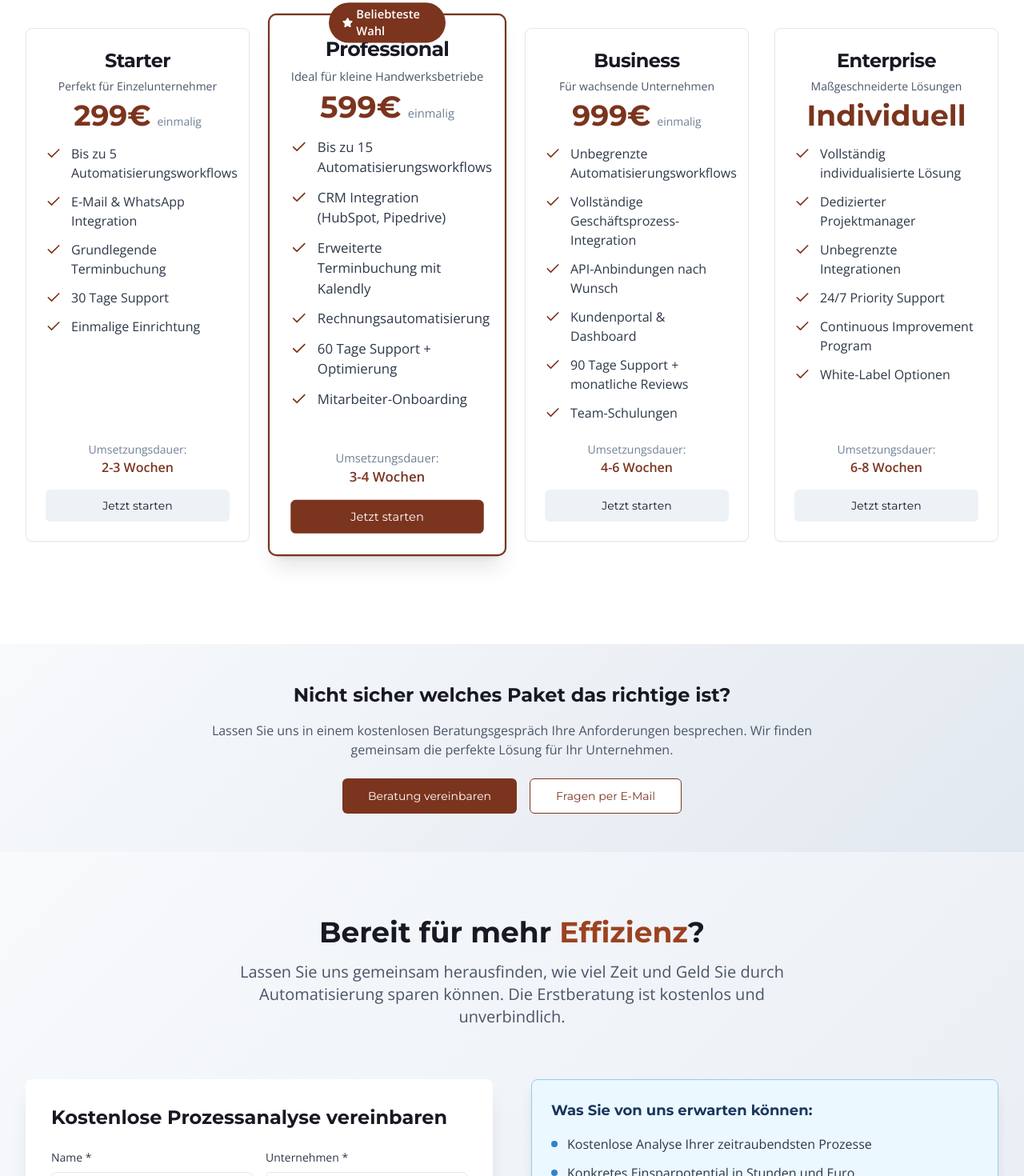
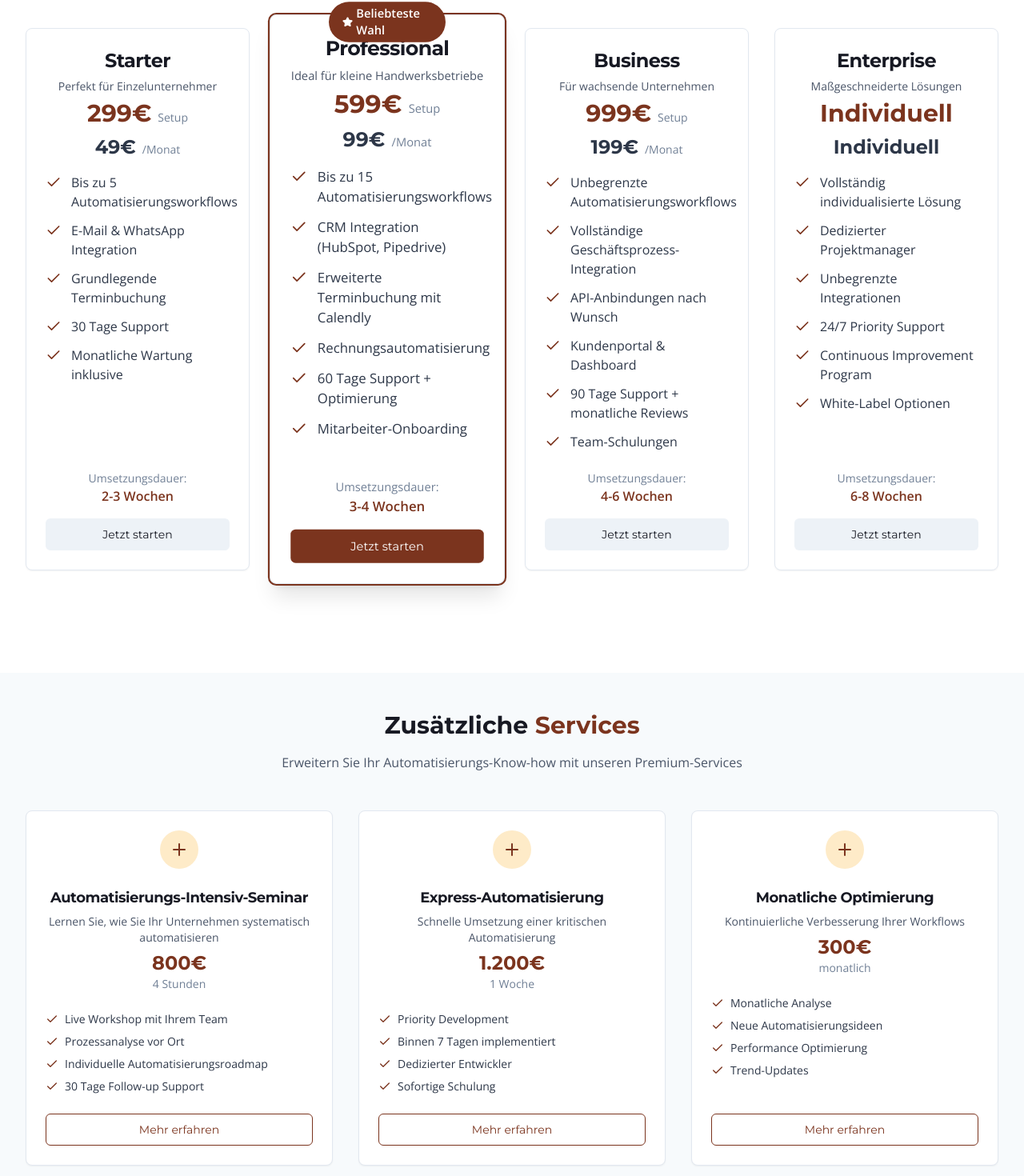
Before and after one commit to jbethke6/workflow-wetterau-automations, a React (Vite) app: page / in a window 1280 px wide. Shown: the part 6980-8450 px from the top of the page at 80% size. Built offline with nearby package versions, Linux system fonts and the light colour scheme.

Commit message:
Refactor: Update pricing and image assets
- Updated pricing structure to include setup and monthly subscription costs.
- Added upsell options to the pricing section.
- Replaced screenshot images with n8n or similar images.
- Replaced existing images with better alternatives.

```diff
--- a/src/components/ContactSection.tsx
+++ b/src/components/ContactSection.tsx
@@ -189,7 +189,7 @@ const ContactSection = () => {
                     variant="outline"
                     className="w-full border-orange-700 text-orange-700 hover:bg-orange-50"
                   >
-                    Kostenlose Analyse anfordern
+                    Analyse anfordern
                   </Button>
                 </div>
 
@@ -261,18 +261,38 @@ const ContactSection = () => {
                 </p>
               </Card>
 
-              {/* n8n Workflow Preview */}
+              {/* Technical Workflow Previews */}
               <Card className="p-4 md:p-6 bg-gray-900 text-white shadow-lg">
                 <h4 className="text-base md:text-lg font-bold mb-3">
-                  🔧 Live Workflow Beispiel
+                  🔧 Live Workflow Beispiele
                 </h4>
-                <img
-                  src="/lovable-uploads/386cff32-acdb-40b5-aa40-6416bb2aa575.png"
-                  alt="n8n Workflow Beispiel - Datei-Automatisierung mit Google Drive und Supabase"
-                  className="w-full h-32 md:h-40 object-cover rounded-lg mb-3"
-                />
-                <p className="text-gray-300 text-xs md:text-sm">
-                  So könnte Ihr automatisierter Workflow aussehen - von der Datei-Erstellung bis zur intelligenten Verarbeitung.
+
+                <div className="space-y-4">
+                  <div>
+                    <img
+                      src="/lovable-uploads/e61e520c-4f9d-44be-930d-97394a0103d3.png"
+                      alt="Code-Automatisierung Workflow"
+                      className="w-full h-24 object-cover rounded-lg mb-2"
+                    />
+                    <p className="text-gray-300 text-xs">
+                      Automatisierte Code-Verarbeitung und Datenanalyse
+                    </p>
+                  </div>
+
+                  <div>
+                    <img
+                      src="/lovable-uploads/928e0ad3-4743-4d59-a202-36e4948d1d91.png"
+                      alt="Team-Collaboration Workflow"
+                      className="w-full h-24 object-cover rounded-lg mb-2"
+                    />
+                    <p className="text-gray-300 text-xs">
+                      Workflow für automatisierte Team-Koordination
+                    </p>
+                  </div>
+                </div>
+
+                <p className="text-gray-300 text-xs mt-4">
+                  So könnte Ihr automatisierter Workflow aussehen - von der Datenerfassung bis zur intelligenten Verarbeitung.
                 </p>
               </Card>
             </div>
--- a/src/components/PricingSection.tsx
+++ b/src/components/PricingSection.tsx
@@ -2,7 +2,7 @@
 import React, { useState } from 'react';
 import { Button } from "@/components/ui/button";
 import { Card, CardContent, CardDescription, CardHeader, CardTitle } from "@/components/ui/card";
-import { Check, Star } from 'lucide-react';
+import { Check, Star, Plus } from 'lucide-react';
 import CalendlyBooking from './CalendlyBooking';
 import { useScrollAnimation } from '../hooks/useScrollAnimation';
 
@@ -11,6 +11,7 @@ const PricingSection = () => {
   const { ref: titleRef, isVisible: titleVisible } = useScrollAnimation();
   const { ref: cardsRef, isVisible: cardsVisible } = useScrollAnimation();
   const { ref: ctaRef, isVisible: ctaVisible } = useScrollAnimation();
+  const { ref: upsellRef, isVisible: upsellVisible } = useScrollAnimation();
 
   const openCalendly = () => {
     setIsCalendlyOpen(true);
@@ -23,26 +24,28 @@ const PricingSection = () => {
   const plans = [
     {
       name: "Starter",
-      price: "299€",
+      setupPrice: "299€",
+      monthlyPrice: "49€",
       description: "Perfekt für Einzelunternehmer",
       features: [
         "Bis zu 5 Automatisierungsworkflows",
         "E-Mail & WhatsApp Integration",
         "Grundlegende Terminbuchung",
         "30 Tage Support",
-        "Einmalige Einrichtung"
+        "Monatliche Wartung inklusive"
       ],
       highlighted: false,
       setupTime: "2-3 Wochen"
     },
     {
       name: "Professional",
-      price: "599€",
+      setupPrice: "599€",
+      monthlyPrice: "99€",
       description: "Ideal für kleine Handwerksbetriebe",
       features: [
         "Bis zu 15 Automatisierungsworkflows",
         "CRM Integration (HubSpot, Pipedrive)",
-        "Erweiterte Terminbuchung mit Kalendly",
+        "Erweiterte Terminbuchung mit Calendly",
         "Rechnungsautomatisierung",
         "60 Tage Support + Optimierung",
         "Mitarbeiter-Onboarding"
@@ -52,7 +55,8 @@ const PricingSection = () => {
     },
     {
       name: "Business",
-      price: "999€",
+      setupPrice: "999€",
+      monthlyPrice: "199€",
       description: "Für wachsende Unternehmen",
       features: [
         "Unbegrenzte Automatisierungsworkflows",
@@ -67,7 +71,8 @@ const PricingSection = () => {
     },
     {
       name: "Enterprise",
-      price: "Individuell",
+      setupPrice: "Individuell",
+      monthlyPrice: "Individuell",
       description: "Maßgeschneiderte Lösungen",
       features: [
         "Vollständig individualisierte Lösung",
@@ -79,6 +84,45 @@ const PricingSection = () => {
       ],
       highlighted: false,
       setupTime: "6-8 Wochen"
+    }
+  ];
+
+  const upsellServices = [
+    {
+      name: "Automatisierungs-Intensiv-Seminar",
+      price: "800€",
+      duration: "4 Stunden",
+      description: "Lernen Sie, wie Sie Ihr Unternehmen systematisch automatisieren",
+      features: [
+        "Live Workshop mit Ihrem Team",
+        "Prozessanalyse vor Ort",
+        "Individuelle Automatisierungsroadmap",
+        "30 Tage Follow-up Support"
+      ]
+    },
+    {
+      name: "Express-Automatisierung",
+      price: "1.200€",
+      duration: "1 Woche",
+      description: "Schnelle Umsetzung einer kritischen Automatisierung",
+      features: [
+        "Priority Development",
+        "Binnen 7 Tagen implementiert",
+        "Dedizierter Entwickler",
+        "Sofortige Schulung"
+      ]
+    },
+    {
+      name: "Monatliche Optimierung",
+      price: "300€",
+      duration: "monatlich",
+      description: "Kontinuierliche Verbesserung Ihrer Workflows",
+      features: [
+        "Monatliche Analyse",
+        "Neue Automatisierungsideen",
+        "Performance Optimierung",
+        "Trend-Updates"
+      ]
     }
   ];
 
@@ -94,8 +138,8 @@ const PricingSection = () => {
               Transparente <span className="text-orange-800">Preise</span> für Ihre Automatisierung
             </h2>
             <p className="text-base md:text-lg lg:text-xl text-gray-600 max-w-3xl mx-auto font-open-sans">
-              Wählen Sie das Paket, das perfekt zu Ihrem Unternehmen passt.
-              Alle Preise sind einmalig – keine versteckten Kosten, keine monatlichen Gebühren.
+              Einmalige Setup-Kosten plus monatliche Betreuung für nachhaltigen Erfolg.
+              Keine versteckten Kosten, volle Transparenz.
             </p>
           </div>
 
@@ -124,13 +168,23 @@ const PricingSection = () => {
                   <CardDescription className="text-gray-600 font-open-sans">
                     {plan.description}
                   </CardDescription>
-                  <div className="mt-4">
-                    <span className="text-3xl lg:text-4xl font-bold text-orange-800 font-montserrat">
-                      {plan.price}
-                    </span>
-                    {plan.price !== "Individuell" && (
-                      <span className="text-gray-500 text-sm ml-2">einmalig</span>
-                    )}
+                  <div className="mt-4 space-y-2">
+                    <div>
+                      <span className="text-2xl lg:text-3xl font-bold text-orange-800 font-montserrat">
+                        {plan.setupPrice}
+                      </span>
+                      {plan.setupPrice !== "Individuell" && (
+                        <span className="text-gray-500 text-sm ml-2">Setup</span>
+                      )}
+                    </div>
+                    <div>
+                      <span className="text-xl lg:text-2xl font-bold text-gray-700 font-montserrat">
+                        {plan.monthlyPrice}
+                      </span>
+                      {plan.monthlyPrice !== "Individuell" && (
+                        <span className="text-gray-500 text-sm ml-2">/Monat</span>
+                      )}
+                    </div>
                   </div>
                 </CardHeader>
 
@@ -168,8 +222,68 @@ const PricingSection = () => {
         </div>
       </section>
 
+      {/* Upsell Services Section */}
+      <section className="py-8 md:py-12 bg-gray-50">
+        <div className="max-w-7xl mx-auto px-4 sm:px-6 lg:px-8">
+          <div
+            ref={upsellRef}
+            className={`text-center mb-8 md:mb-12 scroll-animate ${upsellVisible ? 'animate' : ''}`}
+          >
+            <h3 className="text-xl md:text-2xl lg:text-3xl font-bold text-gray-900 mb-4 font-montserrat">
+              Zusätzliche <span className="text-orange-800">Services</span>
+            </h3>
+            <p className="text-gray-600 max-w-2xl mx-auto font-open-sans">
+              Erweitern Sie Ihr Automatisierungs-Know-how mit unseren Premium-Services
+            </p>
+          </div>
+
+          <div className="grid grid-cols-1 md:grid-cols-3 gap-6 lg:gap-8">
+            {upsellServices.map((service, index) => (
+              <Card key={service.name} className="hover:shadow-lg transition-all duration-300 h-full flex flex-col">
+                <CardHeader className="text-center">
+                  <div className="w-12 h-12 bg-orange-100 rounded-full flex items-center justify-center mx-auto mb-4">
+                    <Plus className="h-6 w-6 text-orange-800" />
+                  </div>
+                  <CardTitle className="text-lg font-bold text-gray-900 font-montserrat">
+                    {service.name}
+                  </CardTitle>
+                  <CardDescription className="text-gray-600 font-open-sans">
+                    {service.description}
+                  </CardDescription>
+                  <div className="mt-4">
+                    <span className="text-2xl font-bold text-orange-800 font-montserrat">
+                      {service.price}
+                    </span>
+                    <div className="text-sm text-gray-500">{service.duration}</div>
+                  </div>
+                </CardHeader>
+
+                <CardContent className="flex-1 flex flex-col">
+                  <div className="space-y-2 mb-6 flex-1">
+                    {service.features.map((feature, featureIndex) => (
+                      <div key={featureIndex} className="flex items-start">
+                        <Check className="h-4 w-4 text-orange-800 mr-2 mt-0.5 flex-shrink-0" />
+                        <span className="text-gray-700 font-open-sans text-sm">{feature}</span>
+                      </div>
+                    ))}
+                  </div>
+
+                  <Button
+                    variant="outline"
+                    className="w-full border-orange-800 text-orange-800 hover:bg-orange-50 font-montserrat"
+                    onClick={openCalendly}
+                  >
+                    Mehr erfahren
+                  </Button>
+                </CardContent>
+              </Card>
+            ))}
+          </div>
+        </div>
+      </section>
+
       {/* Separate gray CTA section */}
-      <section className="py-8 md:py-12 gradient-bg-light">
+      <section className="py-8 md:py-12 bg-gradient-to-br from-gray-50 to-gray-100">
         <div className="max-w-4xl mx-auto px-4 sm:px-6 lg:px-8">
           <div
             ref={ctaRef}
```
Also changed, not shown: public/lovable-uploads/928e0ad3-4743-4d59-a202-36e4948d1d91.png (added), public/lovable-uploads/e61e520c-4f9d-44be-930d-97394a0103d3.png (added).
